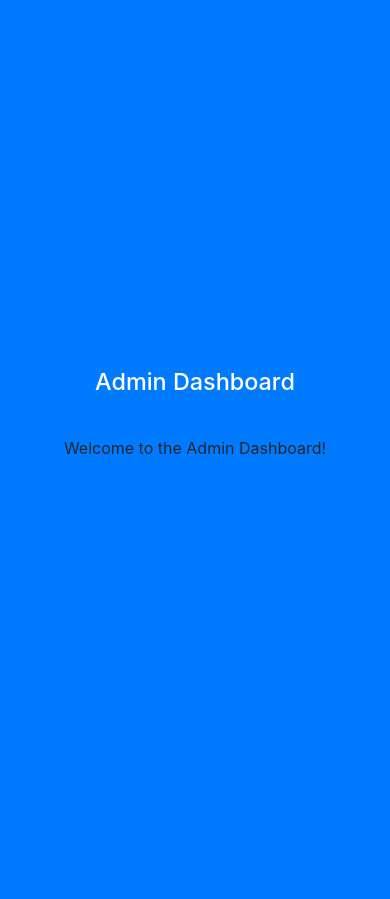
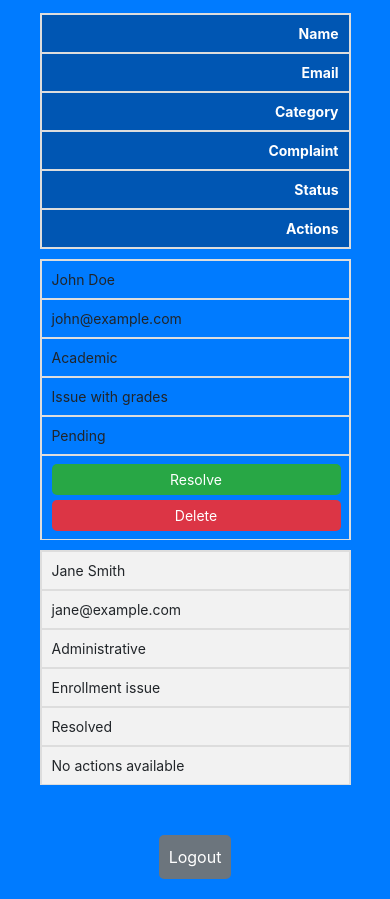
Before and after one commit to sumerfreelance/Bano-Qabil-Final-Project-WD-II-CMS-Complaint-Management-System-, a React (Create React App) app: page /admin-dashboard in a window 390 px wide. Before the commit the page ends 844 px from the top, so only its background shows below. Built offline with nearby package versions, Linux system fonts and the light colour scheme; the HTML template or start-up script is replaced by a standard one.

Commit message:
Add files via upload

```diff
--- /dev/null
+++ b/src/components/AdminDashboard.css
@@ -0,0 +1,183 @@
+/* src/AdminDashboard.css */
+
+.admin-dashboard-container {
+    display: flex;
+    flex-direction: column;
+    align-items: center;
+    justify-content: center;
+    width: 99vw;
+    max-width: 1000px;
+    margin: 0 auto;
+    padding: 20px;
+    box-sizing: border-box;
+}
+
+.admin-dashboard-container h1 {
+    text-align: center;
+    margin-bottom: 20px;
+    color: #ffffff;
+}
+
+.admin-dashboard-container table {
+    width: 100%;
+    border-collapse: collapse;
+    margin-bottom: 20px;
+}
+
+.admin-dashboard-container th,
+.admin-dashboard-container td {
+    border: 1px solid #ddd;
+    padding: 8px;
+    text-align: left;
+}
+
+.admin-dashboard-container th {
+    background-color: #0056b3;
+    color: white;
+}
+
+.admin-dashboard-container tr:nth-child(even) {
+    background-color: #f2f2f2;
+}
+
+.admin-dashboard-container tr:hover {
+    background-color: #ddd;
+}
+
+.admin-dashboard-container td:hover {
+    background-color: transparent;
+    /* Ensure no hover effect on <td> */
+}
+
+.admin-dashboard-container button {
+    padding: 10px;
+    border: none;
+    border-radius: 5px;
+    background-color: #0056b3;
+    color: white;
+    cursor: pointer;
+    transition: background-color 0.3s;
+    margin-top: 20px;
+}
+
+.admin-dashboard-container button:hover {
+    background-color: #003d82;
+}
+
+.admin-dashboard-container button[type="button"] {
+    background-color: #6c757d;
+}
+
+.admin-dashboard-container button[type="button"]:hover {
+    background-color: #5a6268;
+}
+
+.admin-dashboard-container .action-buttons {
+    display: flex;
+    gap: 10px;
+}
+
+.admin-dashboard-container .resolve-button {
+    padding: 5px 10px;
+    margin: 0;
+    background-color: #28a745;
+}
+
+.admin-dashboard-container .resolve-button:hover {
+    background-color: #218838;
+}
+
+.admin-dashboard-container .delete-button {
+    padding: 5px 10px;
+    margin: 0;
+    background-color: #dc3545;
+}
+
+.admin-dashboard-container .delete-button:hover {
+    background-color: #c82333;
+}
+
+/* Responsive styles for small screens */
+@media (max-width: 600px) {
+    .admin-dashboard-container {
+        width: 90vw;
+        padding: 20px;
+    }
+
+    .admin-dashboard-container table {
+        font-size: 14px;
+    }
+
+    .admin-dashboard-container th,
+    .admin-dashboard-container td {
+        display: block;
+        width: 100%;
+    }
+
+    .admin-dashboard-container th {
+        text-align: right;
+        padding-right: 10px;
+    }
+
+    .admin-dashboard-container td {
+        text-align: left;
+        padding-left: 10px;
+        border-bottom: 1px solid #ddd;
+    }
+
+    .admin-dashboard-container td:last-child {
+        border-bottom: none;
+    }
+
+    .admin-dashboard-container tr {
+        display: flex;
+        flex-direction: column;
+        margin-bottom: 10px;
+        border: 1px solid #ddd;
+    }
+
+    .admin-dashboard-container .action-buttons {
+        flex-direction: column;
+        gap: 5px;
+    }
+
+    .admin-dashboard-container .resolve-button,
+    .admin-dashboard-container .delete-button {
+        width: 100%;
+    }
+}
+
+@media (max-width: 360px) {
+    .admin-dashboard-container {
+        padding: 10px;
+    }
+
+    .admin-dashboard-container h1 {
+        font-size: 18px;
+        margin-bottom: 10px;
+    }
+
+    .admin-dashboard-container table {
+        font-size: 12px;
+    }
+
+    .admin-dashboard-container th,
+    .admin-dashboard-container td {
+        padding: 6px;
+    }
+
+    .admin-dashboard-container .action-buttons {
+        gap: 5px;
+    }
+
+    .admin-dashboard-container .resolve-button,
+    .admin-dashboard-container .delete-button {
+        padding: 8px;
+        font-size: 14px;
+    }
+
+    .admin-dashboard-container button {
+        font-size: 14px;
+        padding: 8px;
+    }
+}
--- a/src/components/AdminDashboard.js
+++ b/src/components/AdminDashboard.js
@@ -1,12 +1,72 @@
 // src/AdminDashboard.js
 
-import React from 'react';
+import React, { useState } from 'react';
+import { useNavigate } from 'react-router-dom';
+import './AdminDashboard.css'; // Ensure CSS is imported
 
 function AdminDashboard() {
+  const navigate = useNavigate();
+
+  // Dummy data for the table
+  const [complaints, setComplaints] = useState([
+    { name: 'John Doe', email: 'john@example.com', category: 'Academic', complaint: 'Issue with grades', status: 'Pending' },
+    { name: 'Jane Smith', email: 'jane@example.com', category: 'Administrative', complaint: 'Enrollment issue', status: 'Resolved' },
+    // Add more dummy data as needed
+  ]);
+
+  const handleLogout = () => {
+    // Handle logout logic
+    navigate('/');
+  };
+
+  const handleResolve = (index) => {
+    const newComplaints = [...complaints];
+    newComplaints[index].status = 'Resolved';
+    setComplaints(newComplaints);
+  };
+
+  const handleDelete = (index) => {
+    const newComplaints = complaints.filter((_, i) => i !== index);
+    setComplaints(newComplaints);
+  };
+
   return (
-    <div>
+    <div className="admin-dashboard-container">
       <h1>Admin Dashboard</h1>
-      <p>Welcome to the Admin Dashboard!</p>
+      <table>
+        <thead>
+          <tr>
+            <th>Name</th>
+            <th>Email</th>
+            <th>Category</th>
+            <th>Complaint</th>
+            <th>Status</th>
+            <th>Actions</th>
+          </tr>
+        </thead>
+        <tbody>
+          {complaints.map((complaint, index) => (
+            <tr key={index}>
+              <td>{complaint.name}</td>
+              <td>{complaint.email}</td>
+              <td>{complaint.category}</td>
+              <td>{complaint.complaint}</td>
+              <td>{complaint.status}</td>
+              <td className="action-buttons">
+                {complaint.status === 'Pending' ? (
+                  <>
+                    <button className="resolve-button" onClick={() => handleResolve(index)}>Resolve</button>
+                    <button className="delete-button" onClick={() => handleDelete(index)}>Delete</button>
+                  </>
+                ) : (
+                  'No actions available'
+                )}
+              </td>
+            </tr>
+          ))}
+        </tbody>
+      </table>
+      <button type="button" onClick={handleLogout}>Logout</button>
     </div>
   );
 }
--- a/src/components/AdminLogin.js
+++ b/src/components/AdminLogin.js
@@ -39,8 +39,10 @@ function AdminLogin() {
           onChange={(e) => setPassword(e.target.value)}
           required
         />
-        <button type="submit">Login</button>
-        <button type="button" onClick={() => navigate(-1)}>Back</button>
+        <div className="button-container">
+          <button type="submit">Login</button>
+          <button type="button" onClick={() => navigate(-1)}>Back</button>
+        </div>
       </form>
     </div>
   );
--- a/src/components/Login.css
+++ b/src/components/Login.css
@@ -55,6 +55,12 @@ body {
     text-align: left;
 }
 
+.button-container {
+    display: flex;
+    gap: 10px;
+    /* Space between buttons */
+}
+
 .login-container button {
     padding: 10px;
     border: none;
@@ -63,7 +69,7 @@ body {
     color: white;
     cursor: pointer;
     transition: background-color 0.3s;
-    width: 7%;
+    width: 10%;
     margin: 5px 0;
 }
 
--- a/src/components/StudentDashboard.css
+++ b/src/components/StudentDashboard.css
@@ -3,7 +3,6 @@
 .dashboard-container {
     display: flex;
     flex-direction: column;
-    /* align-items: center; */
     justify-content: center;
     width: 99vw;
     max-width: 1000px;
@@ -53,6 +52,11 @@
     width: 97%;
 }
 
+.button-container {
+    display: flex;
+    gap: 10px;
+}
+
 .dashboard-container button {
     padding: 10px;
     border: none;
@@ -81,9 +85,11 @@
     .dashboard-container {
         width: 90vw;
     }
+    .dashboard-container select{
+        width: 100%;
+    }
 
-    .dashboard-container button,
-    .dashboard-container select {
+    .dashboard-container button {
         width: 100%;
     }
 }
--- a/src/components/StudentDashboard.js
+++ b/src/components/StudentDashboard.js
@@ -63,8 +63,10 @@ function StudentDashboard() {
           onChange={(e) => setComplaint(e.target.value)}
           required
         />
-        <button type="submit">Submit</button>
-        <button type="button" onClick={handleLogout}>Logout</button>
+        <div className="button-container">
+          <button type="submit">Submit</button>
+          <button type="button" onClick={handleLogout}>Logout</button>
+        </div>
       </form>
     </div>
   );
--- a/src/components/StudentLogin.js
+++ b/src/components/StudentLogin.js
@@ -39,8 +39,10 @@ function StudentLogin() {
           onChange={(e) => setPassword(e.target.value)}
           required
         />
-        <button type="submit">Login</button>
-        <button type="button" onClick={() => navigate(-1)}>Back</button>
+        <div className="button-container">
+          <button type="submit">Login</button>
+          <button type="button" onClick={() => navigate(-1)}>Back</button>
+        </div>
       </form>
     </div>
   );
--- a/src/components/ViewStatus.js
+++ b/src/components/ViewStatus.js
@@ -39,8 +39,10 @@ function ViewStatus() {
           onChange={(e) => setPassword(e.target.value)}
           required
         />
-        <button type="submit">Login</button>
-        <button type="button" onClick={() => navigate(-1)}>Back</button>
+        <div className="button-container">
+          <button type="submit">Login</button>
+          <button type="button" onClick={() => navigate(-1)}>Back</button>
+        </div>
       </form>
     </div>
   );
```
